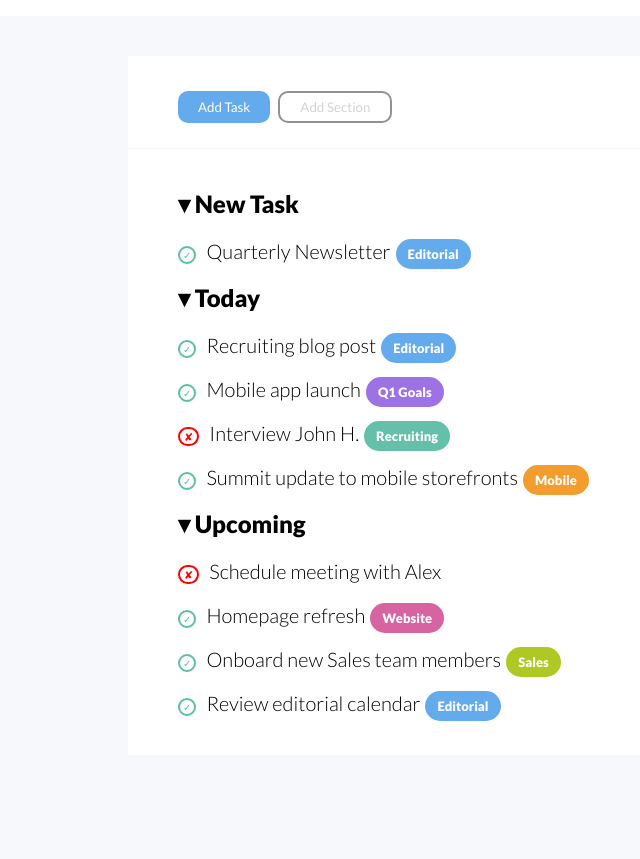
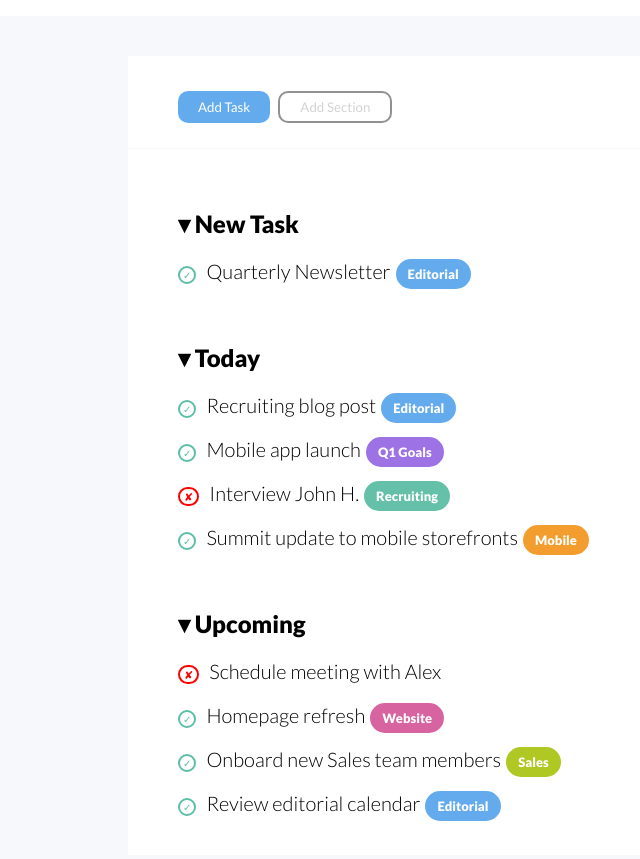
Before and after one commit to Gabrieleabu23/html-css-toboolist, a plain HTML site: page index.html in a window 1280 px wide. Shown: the part 63-922 px from the top of the page, without its empty margins (0-640 px from the left). Before the commit the page ends 858 px from the top, so only its background shows below. Drawn offline with Linux system fonts and the light colour scheme.

Commit message:
padding to class "tasks"

```diff
--- a/css/style.css
+++ b/css/style.css
@@ -46,7 +46,9 @@ h3{
     background-color: white;
     border-bottom: 1px solid #f7f8fb;
 }
-
+.tasks{
+    padding-top: 20px;
+}
 #task{
     text-align: center;
     font: 10px;
```
